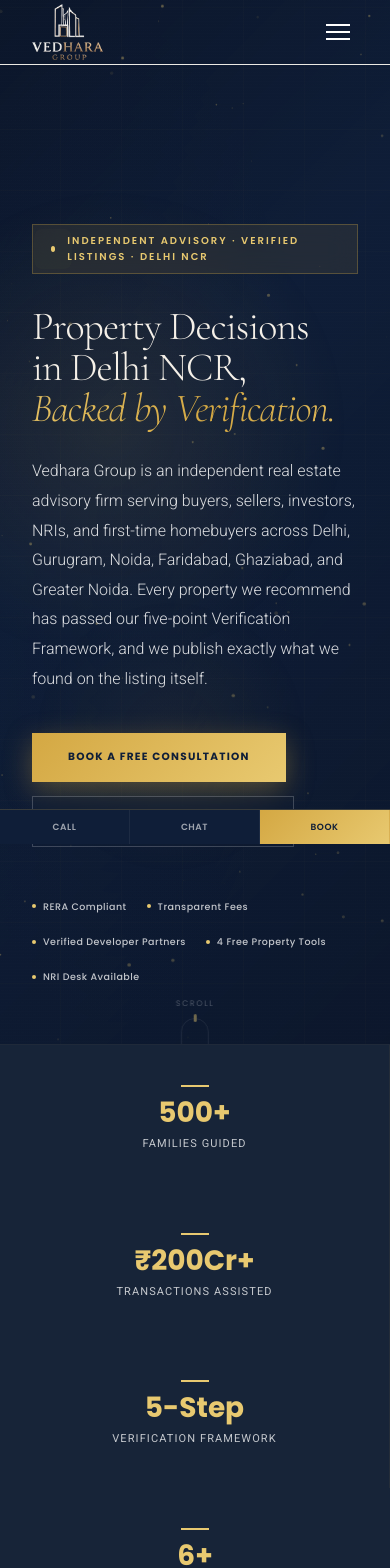
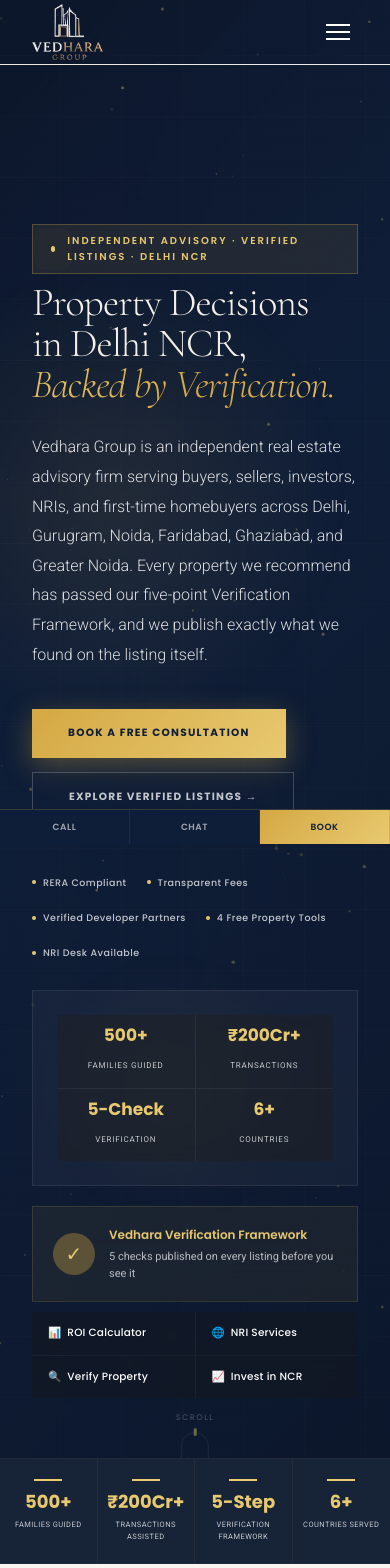
Before and after one commit to mohit1661-ai/Vedhara-Group-Supabase, a Next.js app: page / in a window 390 px wide. Shown: the top 1568 px of the page. Built offline with nearby package versions, Linux system fonts and the light colour scheme.

Commit message:
Mobile: hero stat cards 2-col horizontal, AnimatedStats 4-col horizontal, reduced sizes for both

```diff
--- a/components/sections/AnimatedStats.tsx
+++ b/components/sections/AnimatedStats.tsx
@@ -22,13 +22,13 @@
     if(ref.current) obs.observe(ref.current);
     return ()=>obs.disconnect();
   },[target]);
-  return <div ref={ref} style={{ fontFamily:"var(--t-head)",fontSize:"clamp(28px,3vw,40px)",fontWeight:700,color:"var(--gold-lt)",lineHeight:1 }}>{prefix}{count}{suffix}</div>;
+  return <div ref={ref} className="stat-counter" style={{ fontFamily:"var(--t-head)",fontSize:"clamp(28px,3vw,40px)",fontWeight:700,color:"var(--gold-lt)",lineHeight:1 }}>{prefix}{count}{suffix}</div>;
 }
 export default function AnimatedStats() {
   return (
     <section style={{ background:"var(--navy)",borderTop:"1px solid rgba(212,168,67,0.08)",borderBottom:"1px solid rgba(212,168,67,0.08)" }}>
       <div style={{ maxWidth:1320,margin:"0 auto" }}>
-        <div style={{ display:"grid",gridTemplateColumns:"repeat(4,1fr)",background:"rgba(212,168,67,0.04)" }} className="grid-4">
+        <div style={{ display:"grid",gridTemplateColumns:"repeat(4,1fr)",background:"rgba(212,168,67,0.04)" }} className="stats-row">
           {stats.map((s,i)=>(
             <div key={s.label} style={{ padding:"40px 28px",textAlign:"center",borderRight:i<3?"1px solid rgba(212,168,67,0.07)":"none",transition:"background 0.3s",cursor:"default" }}>
               <div className="gold-accent-sm" style={{margin:"0 auto 12px"}}></div>
@@ -38,6 +38,7 @@
           ))}
         </div>
       </div>
+      <style>{`.stats-row{grid-template-columns:repeat(4,1fr)!important;}@media(max-width:600px){.stats-row>div{padding:20px 8px!important;}.stats-row .stat-counter{font-size:clamp(18px,4vw,28px)!important;}.stats-row>div>div:last-child{font-size:7.5px!important;letter-spacing:0.06em!important;}}`}</style>
     </section>
   );
 }
--- a/components/sections/CinematicHero.tsx
+++ b/components/sections/CinematicHero.tsx
@@ -271,7 +271,7 @@
         <div style={{ display:"grid",gridTemplateColumns:"1fr 380px",gap:80,alignItems:"center" }} className="hero-inner">
           {/* LEFT */}
           <div>
-            <div style={{ display:"inline-flex",alignItems:"center",gap:12,marginBottom:32,padding:"8px 18px",background:"rgba(212,168,67,0.1)",border:"1px solid rgba(212,168,67,0.3)",backdropFilter:"blur(12px)",opacity:loaded?1:0,transform:loaded?"translateY(0)":"translateY(20px)",transition:"all 0.7s ease 0.15s" }}>
+            <div className="hero-tagline" style={{ display:"inline-flex",alignItems:"center",gap:12,marginBottom:32,padding:"8px 18px",background:"rgba(212,168,67,0.1)",border:"1px solid rgba(212,168,67,0.3)",backdropFilter:"blur(12px)",opacity:loaded?1:0,transform:loaded?"translateY(0)":"translateY(20px)",transition:"all 0.7s ease 0.15s" }}>
               <span style={{ width:6,height:6,borderRadius:"50%",background:"var(--gold-lt)",animation:"pulseRing 2.5s infinite",display:"block" }} />
               <span style={{ fontFamily:"var(--t-head)",fontSize:10,fontWeight:600,letterSpacing:"0.2em",textTransform:"uppercase",color:"var(--gold-lt)" }}>Independent Advisory · Verified Listings · Delhi NCR</span>
             </div>
@@ -304,11 +304,11 @@
           {/* RIGHT: glass stat cards */}
           <div style={{ opacity:loaded?1:0,transform:loaded?"translateX(0)":"translateX(48px)",transition:"all 0.9s ease 0.55s" }} className="hero-right">
             <div className="glass" style={{ padding:"24px",marginBottom:10,animation:"float 5s ease-in-out infinite" }}>
-              <div style={{ display:"grid",gridTemplateColumns:"1fr 1fr",gap:1,background:"rgba(212,168,67,0.08)" }}>
+              <div className="stat-grid" style={{ display:"grid",gridTemplateColumns:"1fr 1fr",gap:1,background:"rgba(212,168,67,0.08)" }}>
                 {[{num:"500+",sub:"Families Guided"},{num:"₹200Cr+",sub:"Transactions"},{num:"5-Check",sub:"Verification"},{num:"6+",sub:"Countries"}].map(s=>(
                   <div key={s.sub} style={{ padding:"18px 16px",textAlign:"center",background:"rgba(9,15,29,0.4)" }}>
-                    <span style={{ display:"block",fontFamily:"var(--t-head)",fontSize:22,fontWeight:700,color:"var(--gold-lt)",lineHeight:1,marginBottom:6 }}>{s.num}</span>
-                    <span style={{ fontFamily:"var(--t-body)",fontSize:9.5,color:"rgba(255,255,255,0.75)",textTransform:"uppercase",letterSpacing:"0.1em" }}>{s.sub}</span>
+                    <span className="stat-num" style={{ display:"block",fontFamily:"var(--t-head)",fontSize:22,fontWeight:700,color:"var(--gold-lt)",lineHeight:1,marginBottom:6,whiteSpace:"nowrap" }}>{s.num}</span>
+                    <span className="stat-label" style={{ fontFamily:"var(--t-body)",fontSize:9.5,color:"rgba(255,255,255,0.75)",textTransform:"uppercase",letterSpacing:"0.1em" }}>{s.sub}</span>
                   </div>
                 ))}
               </div>
@@ -338,7 +338,8 @@
       </div>
 
       <style>{`
-        @media(max-width:960px){.hero-inner{grid-template-columns:1fr!important;}.hero-right{display:none!important;}}
+        @media(max-width:960px){.hero-inner{grid-template-columns:1fr!important;gap:32px!important;}.hero-right{max-width:400px;margin:0 auto;}}
+        @media(max-width:600px){.hero-tagline{margin-bottom:8px!important;}.hero-right{margin-top:8px!important;}.stat-grid{grid-template-columns:1fr 1fr!important;}.stat-grid>div{padding:12px 10px!important;}.stat-grid .stat-num{font-size:17px!important;}.stat-grid .stat-label{font-size:8px!important;}}
                 .hero-quick-link{display:block;padding:13px 16px;font-family:var(--t-head);font-size:10.5px;font-weight:500;color:#ffffff;text-decoration:none;background:rgba(9,15,29,0.5);backdrop-filter:blur(8px);transition:background 0.25s,color 0.25s;letter-spacing:0.02em;}
         .hero-quick-link:hover{background:rgba(212,168,67,0.1);color:var(--gold-lt);}
         .hero-quick-icon{margin-right:6px;color:var(--gold-lt);transition:color 0.25s;}
```
